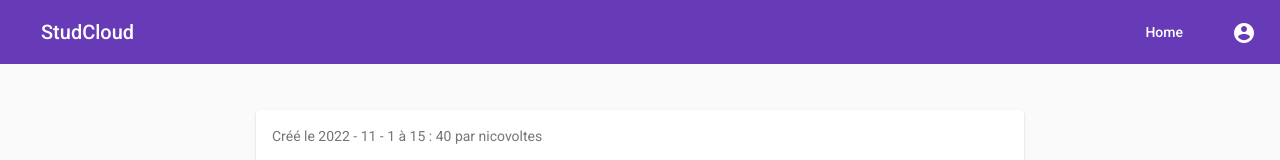
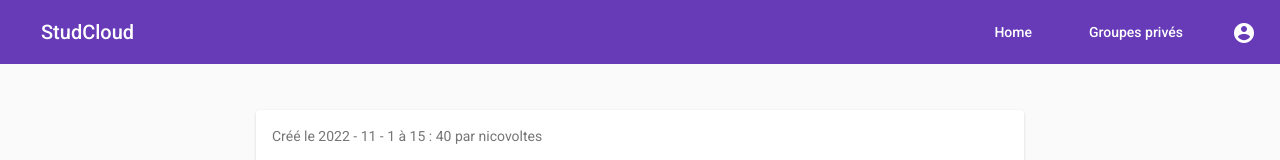
Before and after one commit to NicolasR64/studcloud-front, an Angular app: page /home in a window 1280 px wide. Shown: the top 160 px of the page. Built offline with nearby package versions, Linux system fonts and the light colour scheme.

Commit message:
add link to privateGroups if connected

```diff
--- a/src/app/toolbars/toolbars.component.html
+++ b/src/app/toolbars/toolbars.component.html
@@ -6,6 +6,7 @@
         <span class="sidenav-link">
           <a mat-button [routerLink]="['/home']">Home</a>
         </span>
+        <span class="sidenav-link"><a *ngIf="isConnected" mat-button [routerLink]="['/privateGroups']">Groupes privés</a></span>
         <span class="sidenav-link" *ngIf="!isConnected">
           <a mat-button  [routerLink]="['/registration']">Enregistrement</a>
         </span>
@@ -25,6 +26,7 @@
             <span class="title">StudCloud</span>
             <span class="spacer"></span>
             <span class="navbar-link"><a  mat-button [routerLink]="['/home']">Home</a></span>
+            <span class="navbar-link"><a *ngIf="isConnected" mat-button [routerLink]="['/privateGroups']">Groupes privés</a></span>
             <span class="navbar-link">
               <a *ngIf="!isConnected" [routerLink]="['/registration']">
                 <button mat-icon-button class="buttonNavBar" aria-label="Permet de s'enregistrer ou de se connecter">
```
